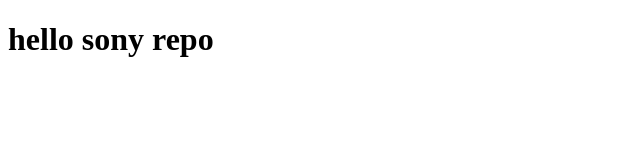
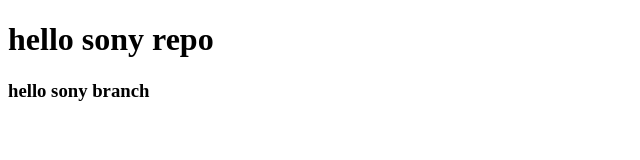
Before and after one commit to shivangi234/gitproject3, a plain HTML site: page index.html in a window 1280 px wide. Shown: the whole page, without its empty margins (0-640 px from the left). Drawn offline with Linux system fonts and the light colour scheme.

Commit message:
first commit

```diff
--- a/index.html
+++ b/index.html
@@ -8,5 +8,6 @@
 </head>
 <body>
     <h1>hello sony repo</h1>
+    <h3>hello sony branch</h3>
 </body>
 </html>
```
